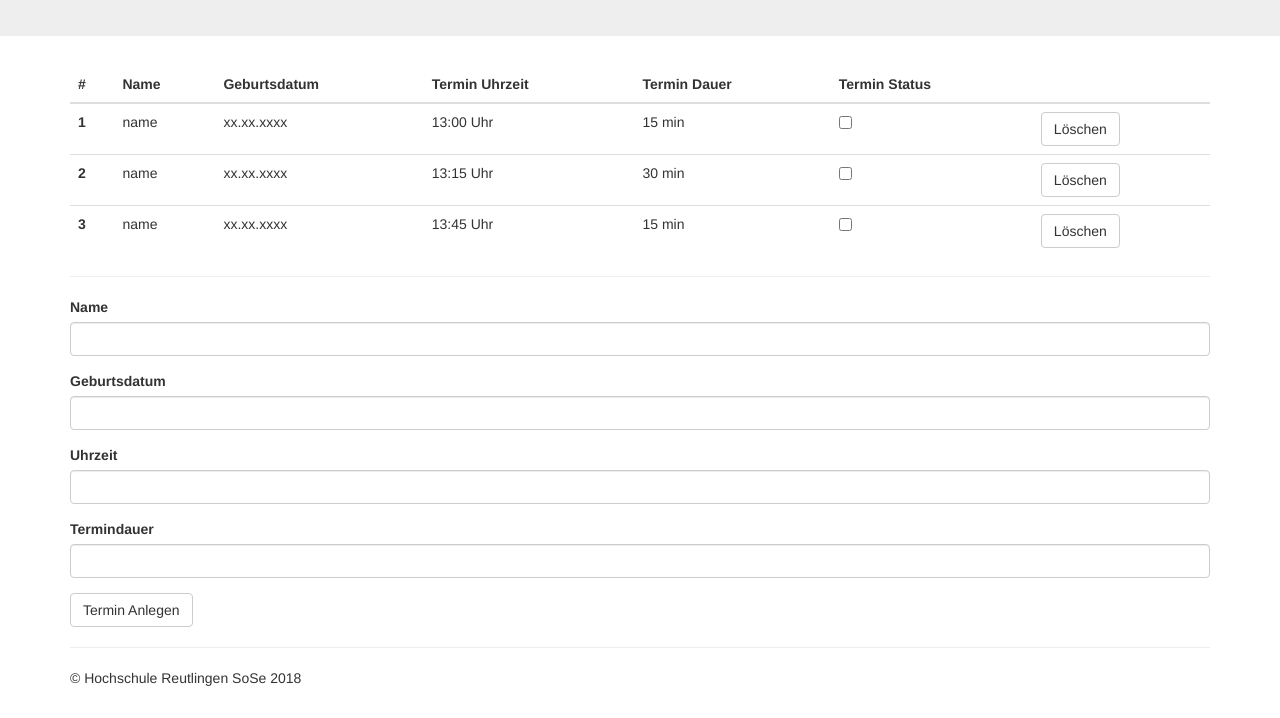
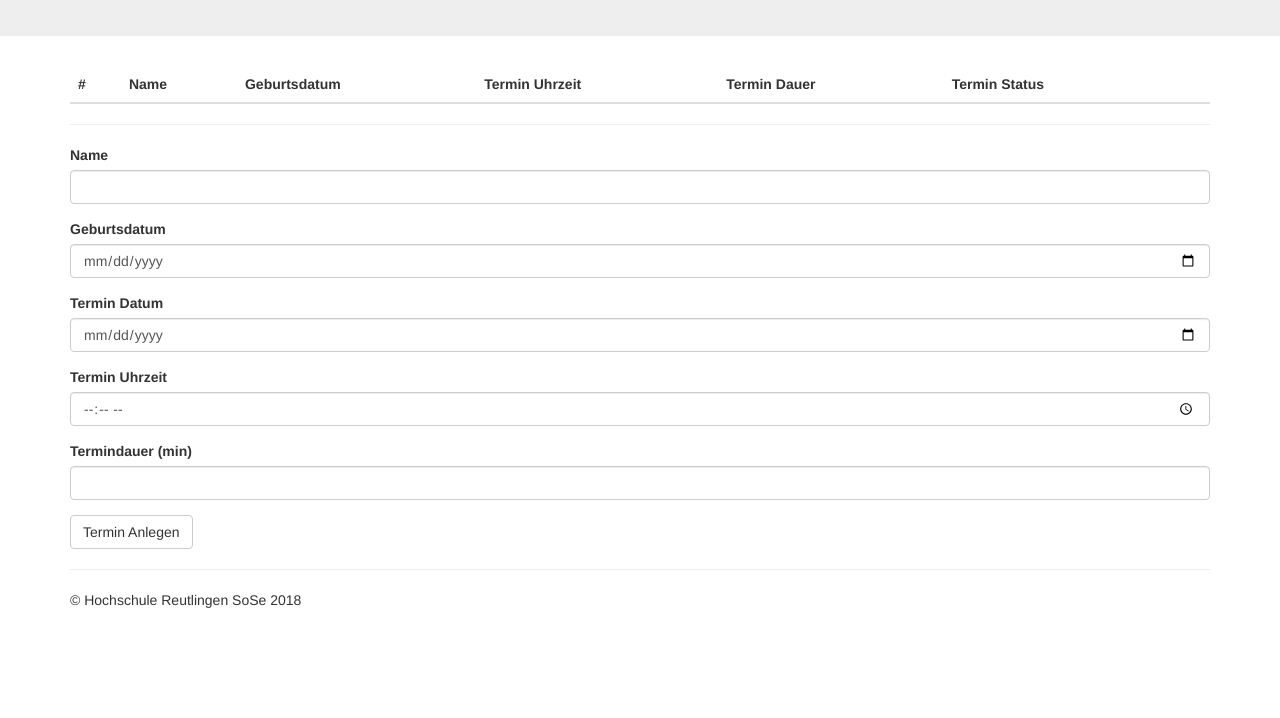
Before and after one commit to mx0c/E-Health, a plain HTML site: page Frontend/praxis.html in a window 1280 px wide. Shown: the part 173-891 px from the top of the page. After the commit the page ends 813 px from the top, so only its background shows below. Drawn offline with nearby package versions, Linux system fonts and the light colour scheme.

Commit message:
praxis login, praxis seite apointments

```diff
--- a/Backend/Server/routes.js
+++ b/Backend/Server/routes.js
@@ -2,6 +2,7 @@
 var config = require('./config.json')
 var dbInterface = require('./dbinterface')
 var jwt = require('jsonwebtoken')
+var path = require('path');
 
 module.exports = router => {
   router.post('/createAppointment', (req, res) => {
@@ -28,6 +29,10 @@ module.exports = router => {
   			res.sendStatus(500);
   		}
     })
+  });
+
+  router.get('/praxis.html', function (req, res) {
+    res.sendFile(path.join(__dirname + '/../../Frontend/praxis.html'));
   });
 
   router.post('/login',(req, res) => {
--- a/Frontend/praxis.html
+++ b/Frontend/praxis.html
@@ -10,7 +10,12 @@
     </title>
     <link href="https://netdna.bootstrapcdn.com/bootstrap/3.3.4/css/bootstrap.min.css"
     rel="stylesheet">
+
+    <script src="https://ajax.googleapis.com/ajax/libs/jquery/3.3.1/jquery.min.js"></script>
+
     <link href="css/style.css" rel="stylesheet">
+
+    <script src="js/praxis/script.js"></script>
 
 </head>
 
@@ -85,76 +90,7 @@
             </th>
           </tr>
         </thead>
-        <tbody>
-          <tr>
-            <th scope="row">
-              1
-            </th>
-            <td>
-              name
-            </td>
-            <td>
-              xx.xx.xxxx
-            </td>
-            <td>
-              13:00 Uhr
-            </td>
-            <td>
-              15 min
-            </td>
-            <td>
-              <input type="checkbox">
-            </td>
-            <td>
-              <a href="#" class="btn btn-default">Löschen</a>
-            </td>
-          </tr>
-          <tr>
-            <th scope="row">
-              2
-            </th>
-            <td>
-              name
-            </td>
-            <td>
-              xx.xx.xxxx
-            </td>
-            <td>
-              13:15 Uhr
-            </td>
-            <td>
-              30 min
-            </td>
-            <td>
-              <input type="checkbox">
-            </td>
-            <td>
-              <a href="#" class="btn btn-default">Löschen</a>
-            </td>
-          </tr>
-          <tr>
-            <th scope="row">
-              3
-            </th>
-            <td>
-              name
-            </td>
-            <td>
-              xx.xx.xxxx
-            </td>
-            <td>
-              13:45 Uhr
-            </td>
-            <td>
-              15 min
-            </td>
-            <td>
-              <input type="checkbox">
-            </td>
-            <td>
-              <a href="#" class="btn btn-default">Löschen</a>
-            </td>
-          </tr>
+        <tbody id="appointments">
         </tbody>
       </table>
       <hr>
@@ -163,28 +99,35 @@
           <label>
             Name
           </label>
-          <input type="text" class="form-control">
+          <input id="name" type="text" class="form-control">
         </div>
         <div class="form-group">
           <label>
             Geburtsdatum
           </label>
-          <input type="text" class="form-control">
+          <input id="bdate" type="date" class="form-control">
         </div>
         <div class="form-group">
           <label>
-            Uhrzeit
+            Termin Datum
             <br>
           </label>
-          <input type="text" class="form-control">
+          <input id="date" type="date" class="form-control">
         </div>
         <div class="form-group">
           <label>
-            Termindauer
+            Termin Uhrzeit
+            <br>
           </label>
-          <input type="text" class="form-control">
+          <input id="time" type="time" class="form-control">
         </div>
-        <a href="#" class="btn btn-default">Termin Anlegen</a>
+        <div class="form-group">
+          <label>
+            Termindauer (min)
+          </label>
+          <input id="duration" type="number" pattern="[0-9]" class="form-control">
+        </div>
+        <a id="createuser" class="btn btn-default">Termin Anlegen</a>
       </div>
       <hr>
       <ul class="list-group">
@@ -202,8 +145,6 @@
     <script src="https://netdna.bootstrapcdn.com/bootstrap/3.3.4/js/bootstrap.min.js"
     >
     </script>
-
-    <script src="js/screen-54495538b7.js"></script>
 </body>
 
 </html>
```
Also changed, not shown: Backend/Server/public/js/praxis/script.js (added, +87 -0 lines), Backend/Server/public/js/script.js (+18 -3 lines).
